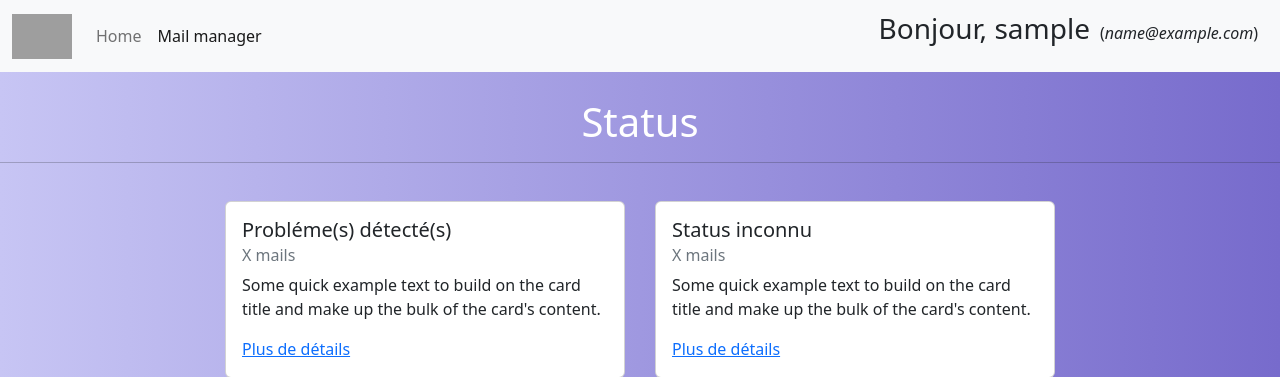
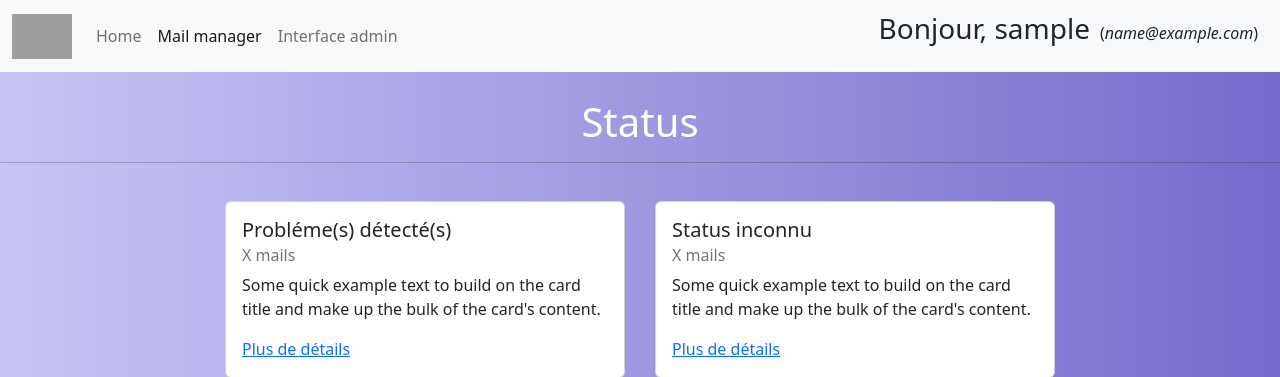
Before and after one commit to PhenYonathan/mail_manager, a Django app: page /manager/ in a window 1280 px wide. Shown: the top 377 px of the page. Run offline with Django 4.2, Linux system fonts and the light colour scheme; the visitor is signed in with stand-in values (Sample User, id 1); some libraries are stand-ins or nearby versions; grey boxes are pictures that could not be loaded.

Commit message:
(feat) lien vers admin

```diff
--- a/app_manager/templates/app_manager/base.html
+++ b/app_manager/templates/app_manager/base.html
@@ -34,6 +34,9 @@
             <li class="nav-item">
               <a class="nav-link {% block activeMM %}{% endblock %}" href="{% url 'app_home' %}">Mail manager</a>
             </li>
+          <li class="nav-item">
+              <a class="nav-link" href="{% url 'admin:index' %}">Interface admin</a>
+            </li>
           </ul>
         </div>
 
--- a/mail_manager/urls.py
+++ b/mail_manager/urls.py
@@ -24,5 +24,5 @@ urlpatterns = [
     path('', HomeView.as_view(), name="home"),
     path('manager/', login_required(HomeAppView.as_view()), name="app_home"),
     path('manager/more', login_required(AppMoreInfos.as_view()), name="app_more"),
-    path('admin/', admin.site.urls),
+    path('admin/', admin.site.urls, name='admin'),
 ]
```
